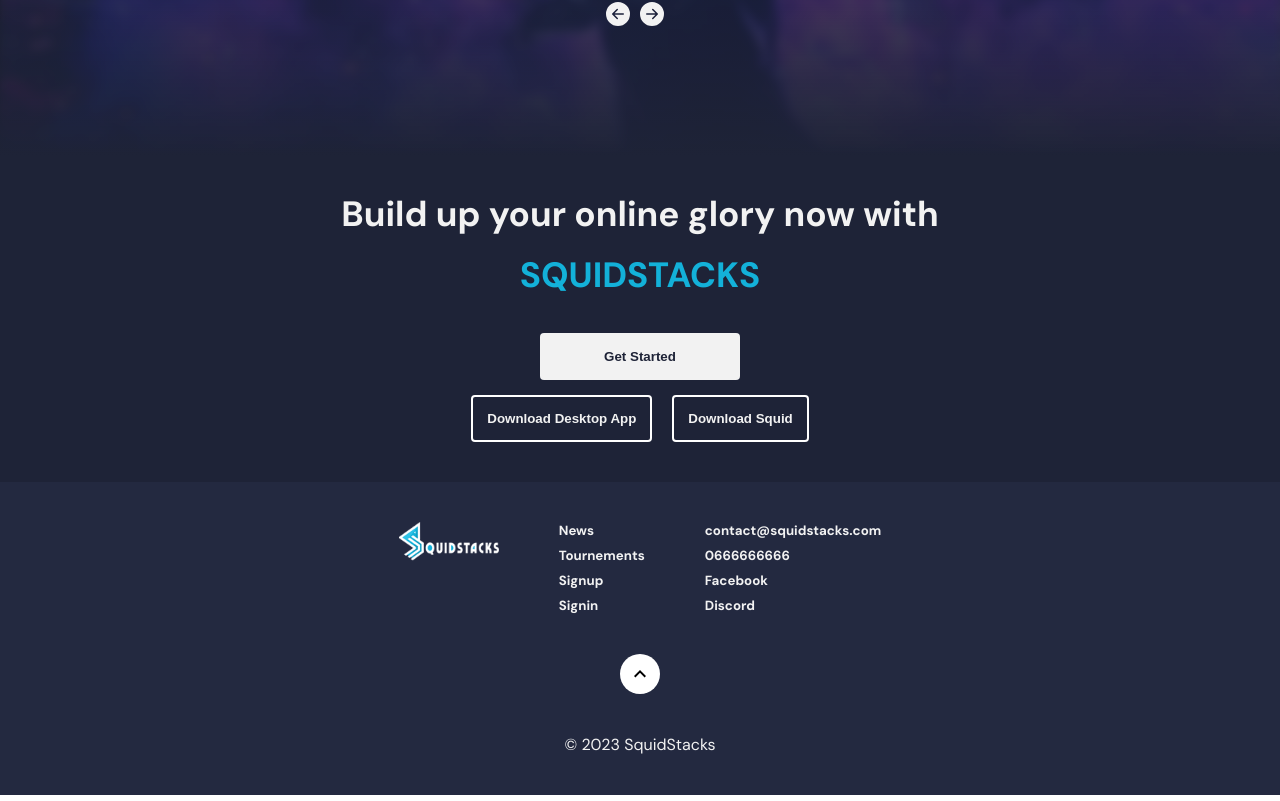
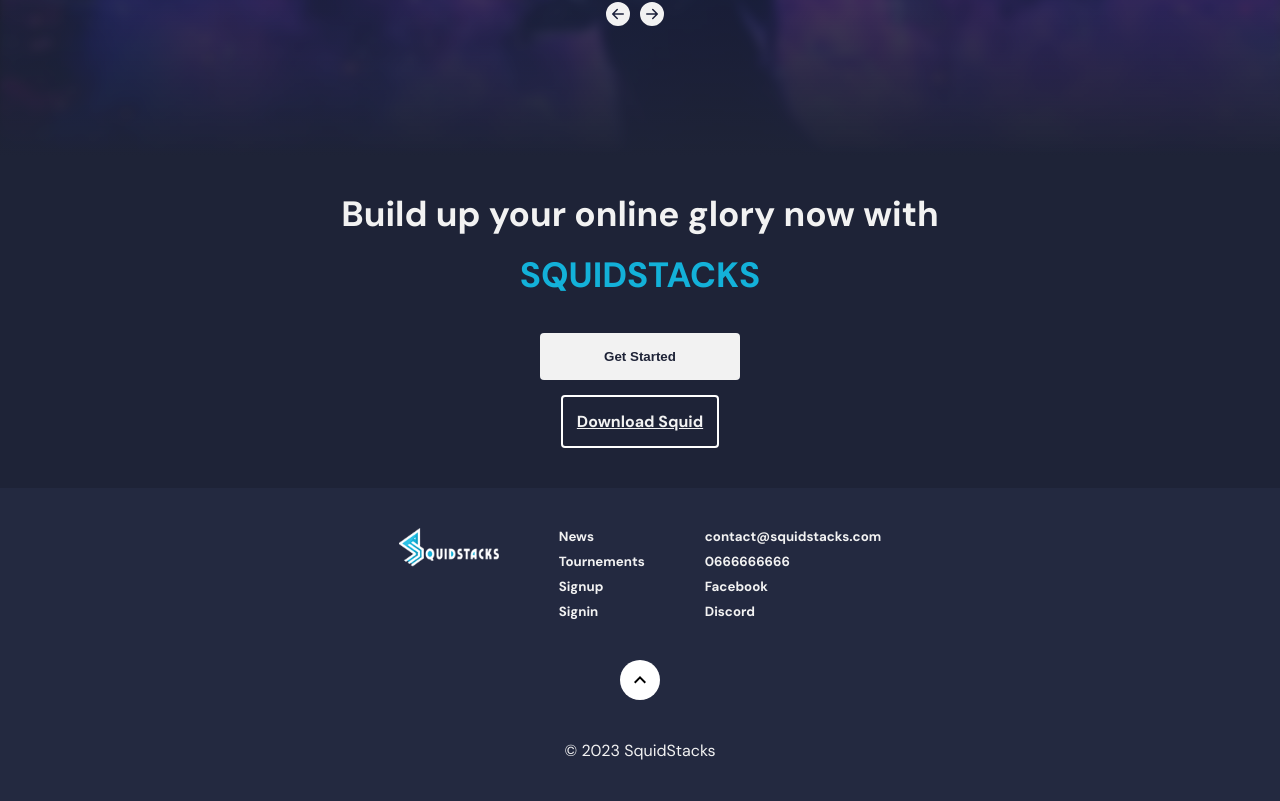
Before and after one commit to Amine-kun/betme.gg, a React (Create React App) app: page /squidstacks in a window 1280 px wide. Shown: the part 1902-2703 px from the top of the page. Built offline with nearby package versions, Linux system fonts and the light colour scheme; no server answers.

Commit message:
adding download link

```diff
--- a/src/Containers/Landing/Landing.jsx
+++ b/src/Containers/Landing/Landing.jsx
@@ -111,8 +111,8 @@
 					<button className="main-btn dynamic-btn" style={{background:'var(--white-color)', color:'var(--primary-color)',marginTop:'20px', padding:'1rem 4rem'}}>Get Started</button>
 				</Link>
 				<div className="app-flex">
-						<button className="sub-btn download-btn " style={{marginTop:'15px'}}>Download Desktop App</button>
-						<button className="sub-btn download-btn " style={{marginTop:'15px'}}>Download Squid</button>
+						{/*<button className="sub-btn download-btn " style={{marginTop:'15px'}}>Download Desktop App</button>*/}
+						<a className="sub-btn download-btn " style={{marginTop:'15px'}} href="https://download1337.mediafire.com/myajbaxhfvogjiAesShgRVx-_b1qxEZjjDOl6x7gnXAZnTV6EmjneviKf4e9zhfbhE1uD5xzo_mm51DCgfy3LZVEVSFhZmBGmYKVPSHVktISZ7Cuk4-Yj2wSpHGWBom821uWKuWc5Q3FwqGvhjbMfyP4z0JYI1tdZg29z2qK_g/p43euxrn0bjk694/SquidJudge+Setup1.0.0.exe" download>Download Squid</a>
 				</div>
 			</div>
 
--- a/src/Pages/Challenge/Challenge.jsx
+++ b/src/Pages/Challenge/Challenge.jsx
@@ -14,10 +14,6 @@
 import {MdOutlineClose, MdDoneAll} from 'react-icons/md';
 import {HiOutlineEmojiSad} from 'react-icons/hi';
 
-const gamesData = [{name:'League of legends', icon:files.lol, modes:['1V1','5V5','2v2 BOTLANE']},
-				   {name:'Apex', icon:files.apexWalp, modes:['1V1','TEAM VS TEAM','2v2']},
-				   {name:'Streetfighter', icon:files.streetfighter, modes:['1V1', '3V3']},
-				   {name:'Valorant', icon:files.valo, modes:['1V1','5V5']}]
 
 
 const Challenge = ({updateData, setShowFriends, e, userData, getParty, lobbyPlayers, ws, gameStatus, setGameStatus}) => {
@@ -100,7 +96,7 @@
 	 		setBetProgress('init');
 	 		setMessage('start a bet ...');
 
-	 		var client = new W3CWebSocket(`ws://localhost:8080/?user=${userData.username}&game=${party?.id}&players=${parseInt(mode[0])+parseInt(mode[2])}`);
+	 		var client = new W3CWebSocket(`ws://localhost:${currentGame === 'Valorant' ? '8081' : '8080'}/?user=${userData.username}&game=${party?.id}&players=${parseInt(mode[0])+parseInt(mode[2])}`);
 
 		 	client.onopen =(data) =>{
 		 		setStatus(true);
```
